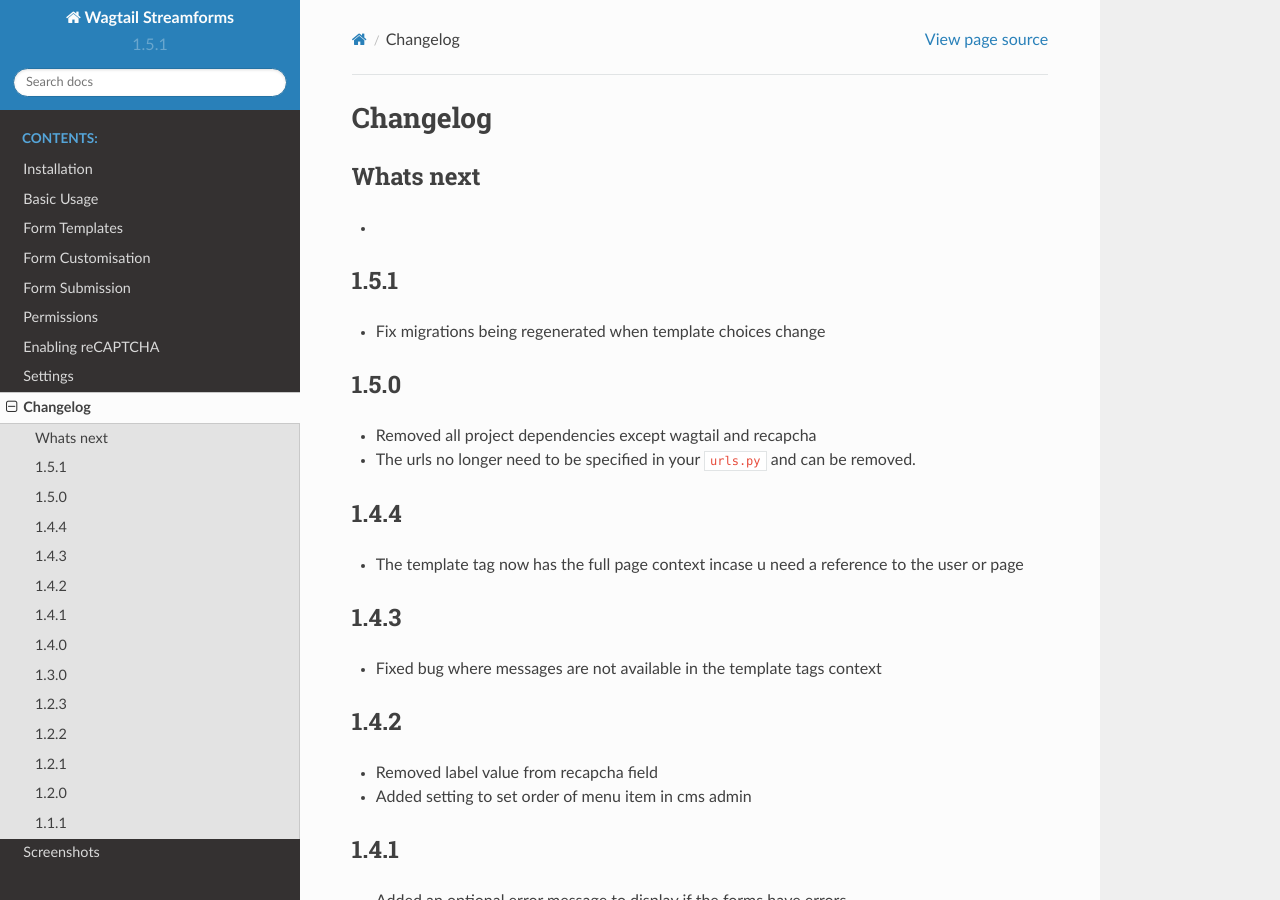
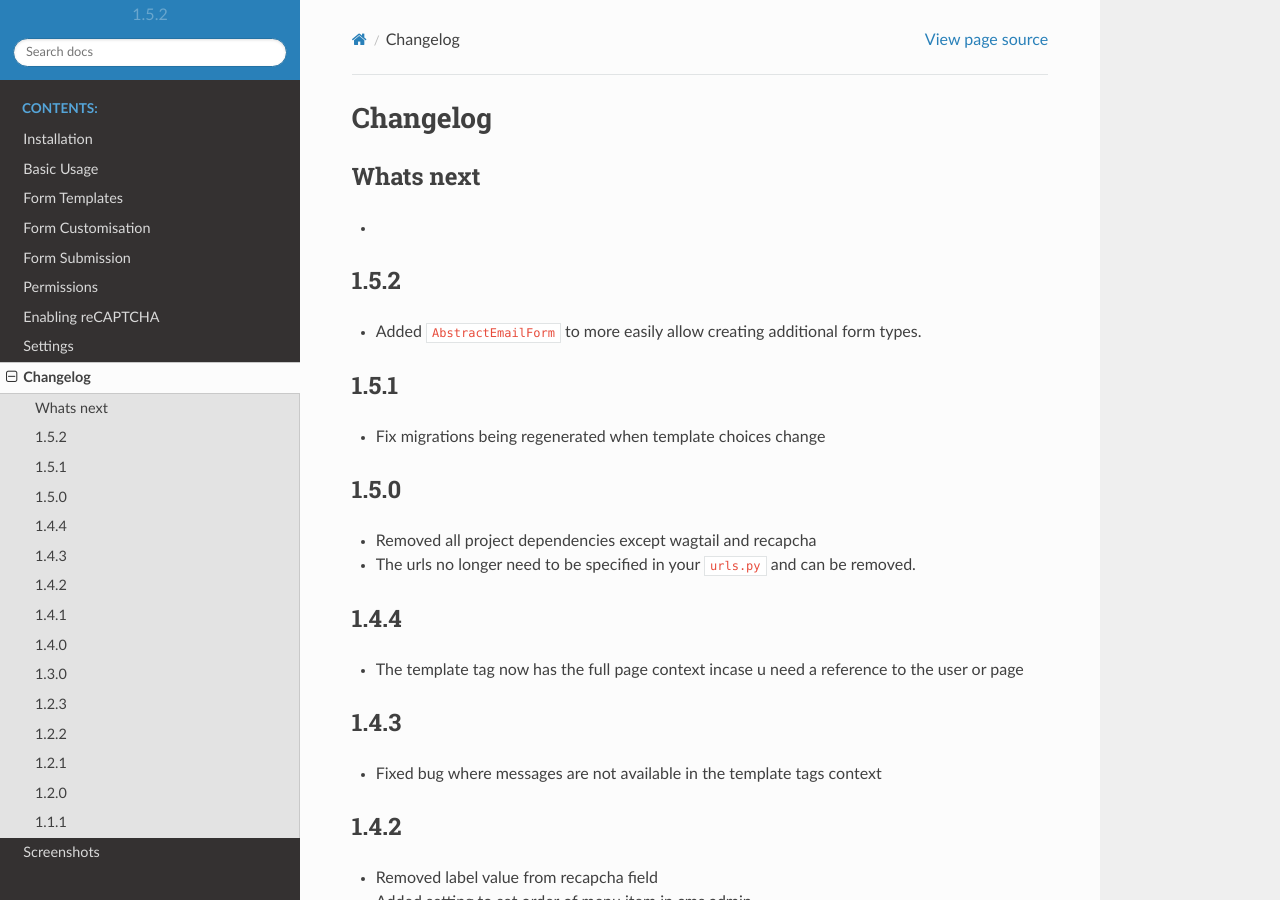
Before and after one commit to labd/wagtailstreamforms, a Sphinx documentation site: the page built from docs/changelog.rst, in a window 1280 px wide and 900 px high. Built offline with Sphinx 7.4.7 and the Read the Docs theme 2.0.0, drawn with Linux system fonts in a browser that asks for light colours.

Commit message:
bump version

```diff
--- a/docs/changelog.rst
+++ b/docs/changelog.rst
@@ -5,6 +5,11 @@
 ----------
 
 *
+
+1.5.2
+-----
+
+* Added ``AbstractEmailForm`` to more easily allow creating additional form types.
 
 1.5.1
 -----
--- a/wagtailstreamforms/__init__.py
+++ b/wagtailstreamforms/__init__.py
@@ -1 +1 @@
-__version__ = '1.5.1'
+__version__ = '1.5.2'
```
